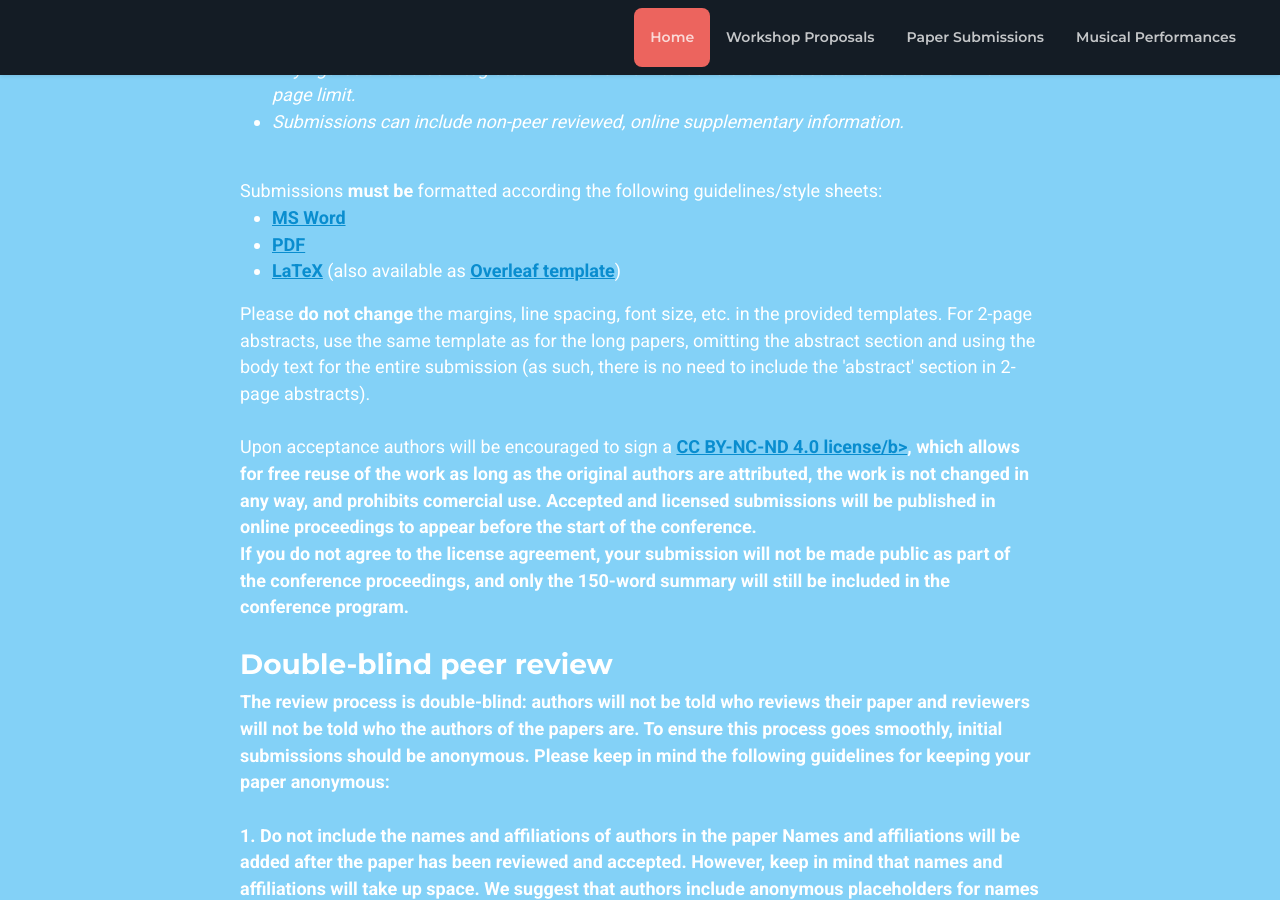
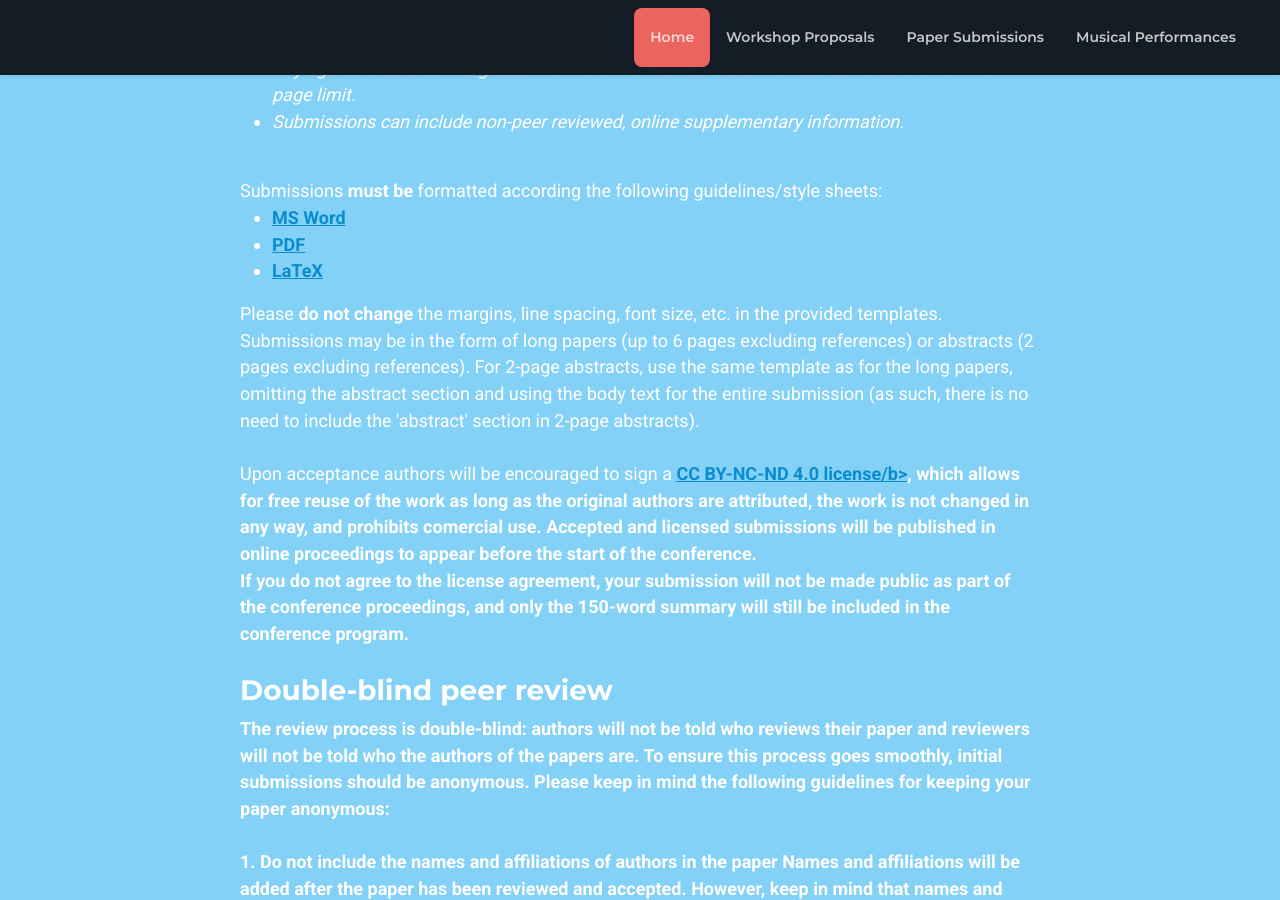
Before and after one commit to evolang2024/evolang2024.github.io, a Jekyll site: the page built from _pages/submission_details.md, in a window 1280 px wide and 900 px high, scrolled down 1765 px. Built offline with Jekyll 4.4.1, drawn with Linux system fonts in a browser that asks for light colours; nearby versions of some CDN libraries; library files that are not in the unit come from our copies; some of the changed text lies outside the part shown.

Commit message:
Removed 8 page ref

```diff
--- a/_pages/submission_details.md
+++ b/_pages/submission_details.md
@@ -34,8 +34,8 @@ info:
         <br>Submissions <b>must be</b> formatted according the following guidelines/style sheets:
         <ul><li><a href='https://evolang2024.github.io/submission_templates/evolang_XV_template.docx'><b>MS Word</b></a></li>
         <li><a href='https://evolang2024.github.io/submission_templates/evolang_XV_template.pdf'><b>PDF</b></a></li>
-        <li><a href='https://evolang2024.github.io/submission_templates/evolang_XV_template_latex.zip'><b>LaTeX</b></a> (also available as <a href='https://www.overleaf.com/latex/templates/evolang-template/pbxbhmkyrktk'><b>Overleaf template</b></a>)</li></ul>
-        Please <b>do not change</b> the margins, line spacing, font size, etc. in the provided templates. For 2-page abstracts, use the same template as for the long papers, omitting the abstract section and using the body text for the entire submission (as such, there is no need to include the 'abstract' section in 2-page abstracts).
+        <li><a href='https://evolang2024.github.io/submission_templates/evolang_XV_template_latex.zip'><b>LaTeX</b></a></li></ul>
+        Please <b>do not change</b> the margins, line spacing, font size, etc. in the provided templates. Submissions may be in the form of long papers (up to 6 pages excluding references) or abstracts (2 pages excluding references). For 2-page abstracts, use the same template as for the long papers, omitting the abstract section and using the body text for the entire submission (as such, there is no need to include the 'abstract' section in 2-page abstracts).
         <br><br>Upon acceptance authors will be encouraged to sign a <a href='https://creativecommons.org/licenses/by-nc-nd/4.0/'><b>CC BY-NC-ND 4.0 license/b></a>, which allows for free reuse of the work as long as the original authors are attributed, the work is not changed in any way, and prohibits comercial use. Accepted and licensed submissions will be published in online proceedings to appear before the start of the conference.<br>If you do not agree to the license agreement, your submission will not be made public as part of the conference proceedings, and only the 150-word summary will still be included in the conference program.
         <br><br>
         <h3 class='text-white'>Double-blind peer review</h3>
--- a/assets/js/main.js
+++ b/assets/js/main.js
@@ -84,7 +84,7 @@ var spy = new Gumshoe('#navigation a', {
 
 /* ======= Countdown ========= */
 // set the date we're counting down to
-var target_date = new Date("Oct 7, 2023").getTime();
+var target_date = new Date("Oct 13, 2023").getTime();
 
 // variables for time units
 var days, hours, minutes, seconds;
```
Also changed, not shown: other parts of _pages/submission_details.md (+1 -1 lines).
